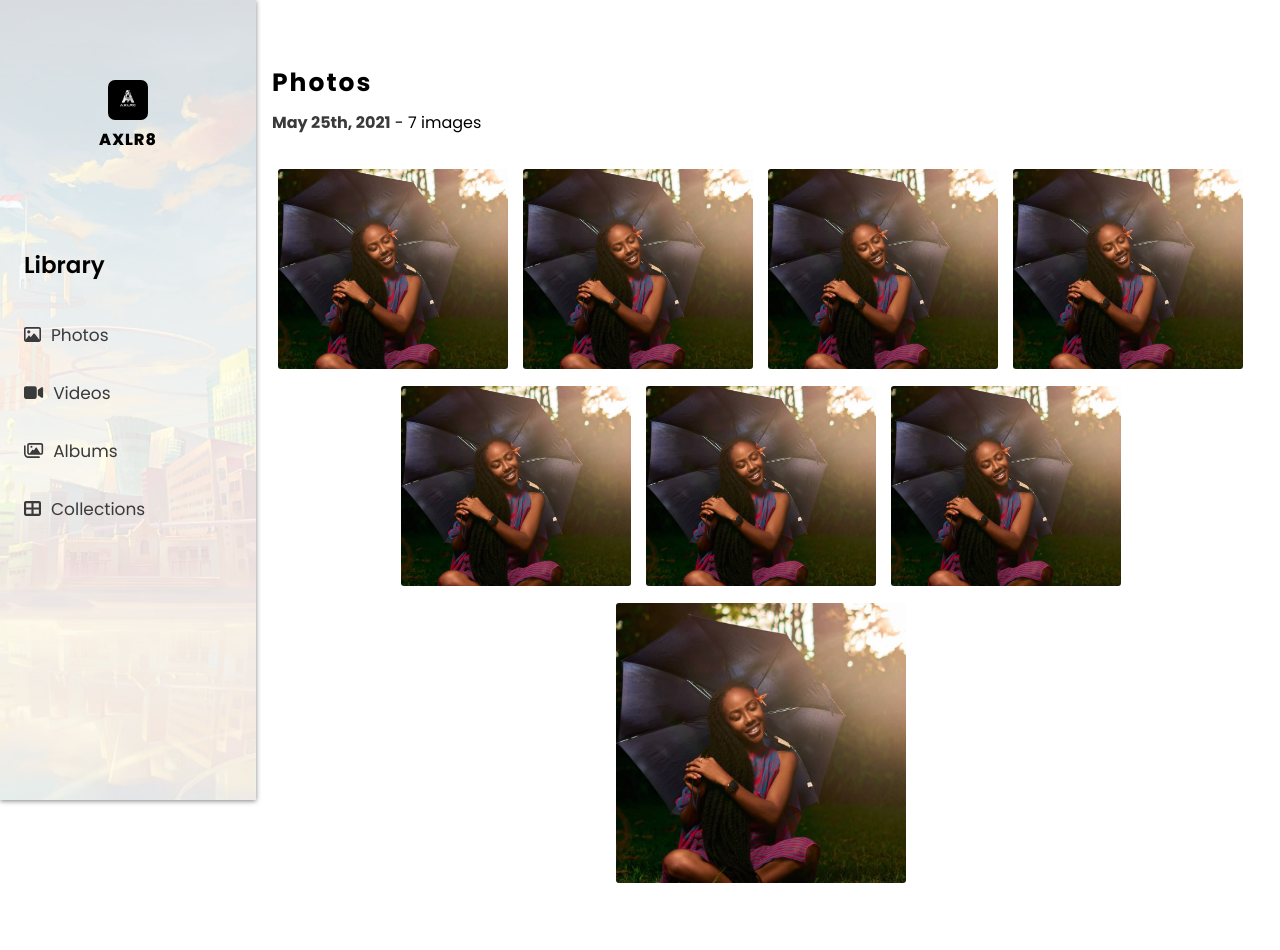
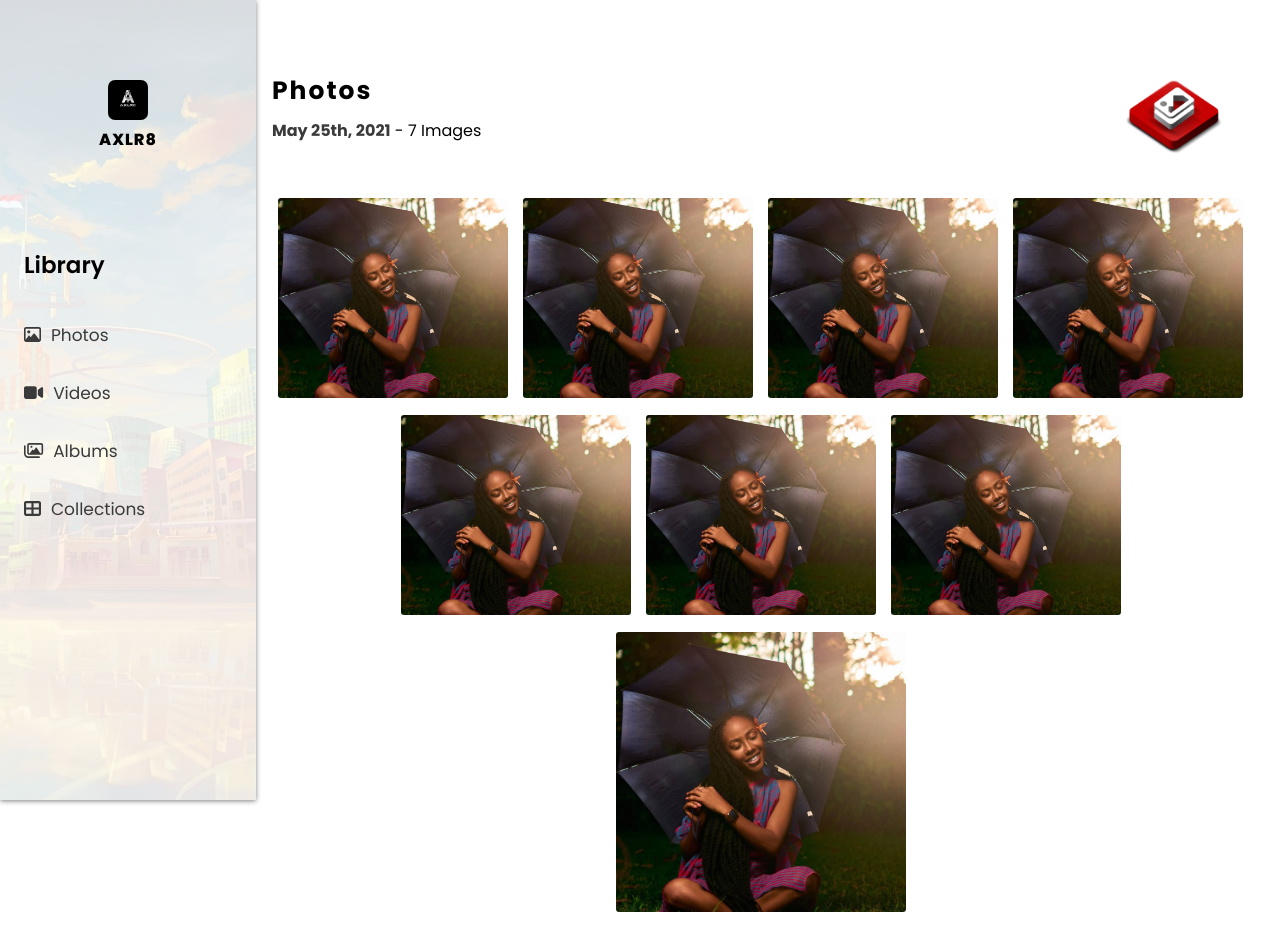
Before and after one commit to Zormelo-Alex/axlr8-website, a React (Create React App) app: page /gallery/photos in a window 1280 px wide. Shown: the top 950 px of the page. Before the commit the page ends 890 px from the top, so only its background shows below. Built offline with nearby package versions, Linux system fonts and the light colour scheme.

Commit message:
almost done with the gallery, need to work on the scroll thing tho

```diff
--- a/src/gallery/albums.js
+++ b/src/gallery/albums.js
@@ -2,7 +2,9 @@ import React from 'react'
 
 const albums = () => {
   return (
-    <div>albums</div>
+    <div className='box'>
+      <div className="title">coming soon...</div>
+    </div>
   )
 }
 
--- a/src/gallery/collections.js
+++ b/src/gallery/collections.js
@@ -2,7 +2,9 @@ import React from 'react'
 
 const collections = () => {
   return (
-    <div>collections</div>
+    <div className='box'>
+      <div className="title">coming soon...</div>
+    </div>
   )
 }
 
--- a/src/gallery/photos.js
+++ b/src/gallery/photos.js
@@ -1,5 +1,7 @@
 import React from 'react';
 import image1 from "../resources/images/ab.jpg";
+import gallerypng from "../resources/icons/gallery.png"
+
 
 
 const Photos = () => {
@@ -14,9 +16,14 @@ const Photos = () => {
     ]
     const date = "May 25th, 2021";
   return (
-    <div className='box' id='photos'>
-        <div className="title">Photos</div>
-        <p><span>{date}</span> - {photos.length} images</p>
+    <div className='box'>
+        <div className='flex'>
+        <div>
+          <div className="title">Photos</div>
+          <p><span>{date}</span> - {photos.length} Images</p>
+        </div>
+        <img src={gallerypng} alt="png" />
+      </div>
         <div className="images">
           {photos.map((picture)=>
             <div className="image" key={picture.id}>
--- a/src/gallery/videos.js
+++ b/src/gallery/videos.js
@@ -13,7 +13,7 @@ const videos = () => {
   ]
   const date = "May 25th, 2021";
 return (
-  <div className='box' id='photos'>
+  <div className='box'>
       <div className='flex'>
         <div>
           <div className="title">Videos</div>
--- a/src/index.css
+++ b/src/index.css
@@ -1423,9 +1423,13 @@ body::-webkit-scrollbar-thumb{
   }
   /* gallery */
 .bg{
-  position: relative;
+  position: fixed;
   width: 20%;
   left: 0;
+}
+.main{
+  position: absolute;
+  right: 0;
 }
 .contain .nav{
   box-shadow: 0px 1px 5px 0px gray;
--- a/src/partials/midsec.js
+++ b/src/partials/midsec.js
@@ -13,7 +13,7 @@ const midsec = () => {
     <div className="midsec" id="services">
       <div className='note'>
         <h3 className='swo' data-aos="fade-right" data-aos-offset="200" data-aos-easing="ease-in-sine">Services We Offer</h3>
-        <p className='lorem' data-aos="fade-in" data-aos-delay="200">Since the conception of this club as a developer club, We have done remote work for <span className='highlight'>agencies</span> consulted for <span className='highlight'>startups</span> and collaborated with other clubs or entities to create digital products for both consumer and business use </p>
+        <p className='lorem' data-aos="fade-in" data-aos-delay="200">Since the conception of this club as a developer club, We have done <span className='highlight'>remote work</span> for agencies <span className='highlight'>consulted</span> for startups and <span className='highlight'>collaborated</span> with other clubs or entities to create digital products for both consumer and business use </p>
         <p className='lorem' data-aos="fade-in" data-aos-delay="200">We offer a wide range of services which includes programming and teaching.</p>
       </div>
         <h2 className='name'>A X L R 8</h2>
```
